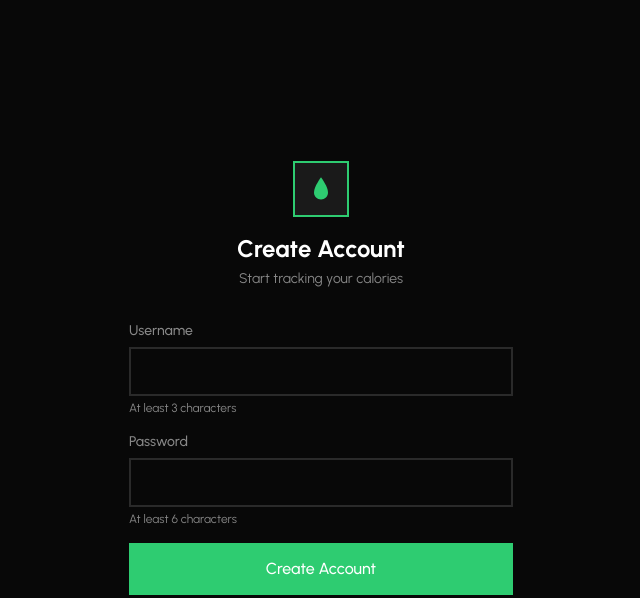
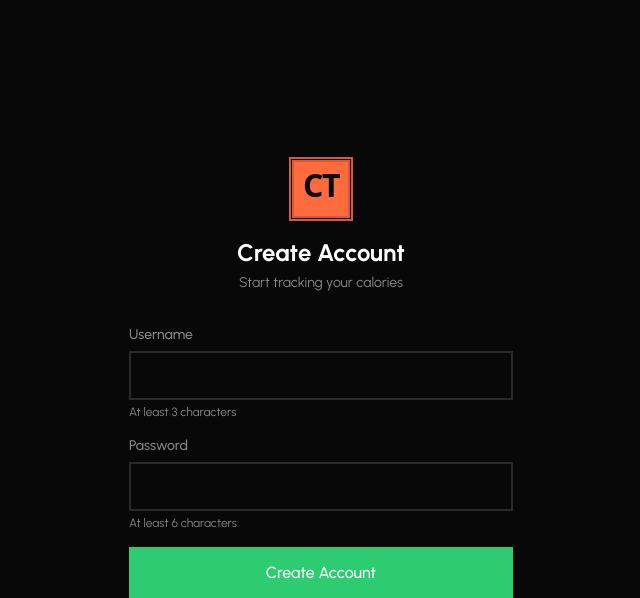
Before and after one commit to Chali134/calorie-tracker, a FastAPI app: page /signup in a window 1280 px wide. Shown: the top 598 px of the page, without its empty margins (319-959 px from the left). Run offline with FastAPI, Linux system fonts and the light colour scheme; some libraries are stand-ins or nearby versions.

Commit message:
Use CT logo on signup page too

```diff
--- a/calorie-tracker/templates/signup.html
+++ b/calorie-tracker/templates/signup.html
@@ -3,9 +3,7 @@
 <div class="min-h-screen flex items-center justify-center px-5">
     <div class="w-full max-w-sm">
         <div class="text-center mb-8">
-            <div class="w-14 h-14 bg-[#1A1A1A] border-2 border-[#2ECC71] flex items-center justify-center mx-auto mb-4">
-                <svg width="28" height="28" viewBox="0 0 24 24" fill="#2ECC71" stroke="none"><path d="M12 2C12 2 6 10 6 15c0 3.3 2.7 6 6 6s6-2.7 6-6c0-5-6-13-6-13z"/></svg>
-            </div>
+            <img src="/static/logo.svg" alt="CalTrack" class="w-16 h-16 mx-auto mb-4 border-2 border-[#D85A30]">
             <h1 class="text-2xl font-bold text-white">Create Account</h1>
             <p class="text-sm text-gray-500 mt-1">Start tracking your calories</p>
         </div>
```
